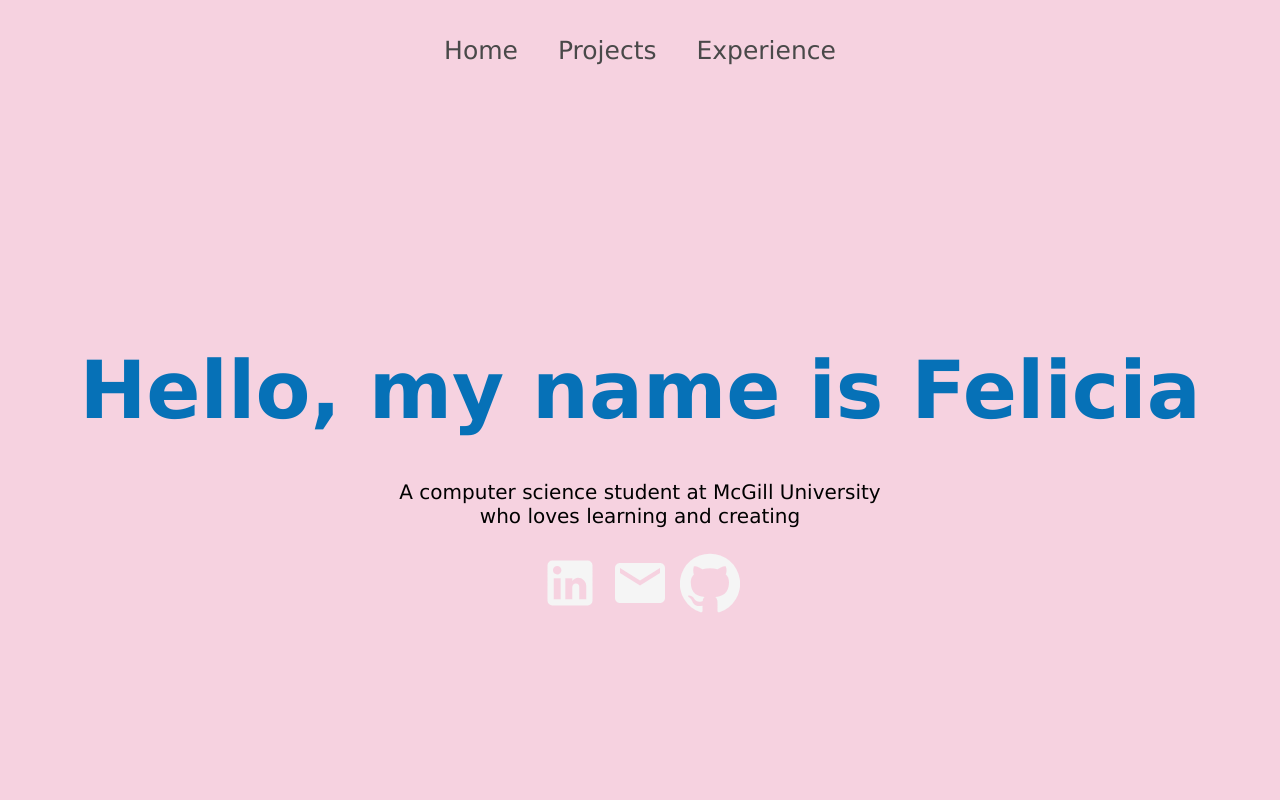
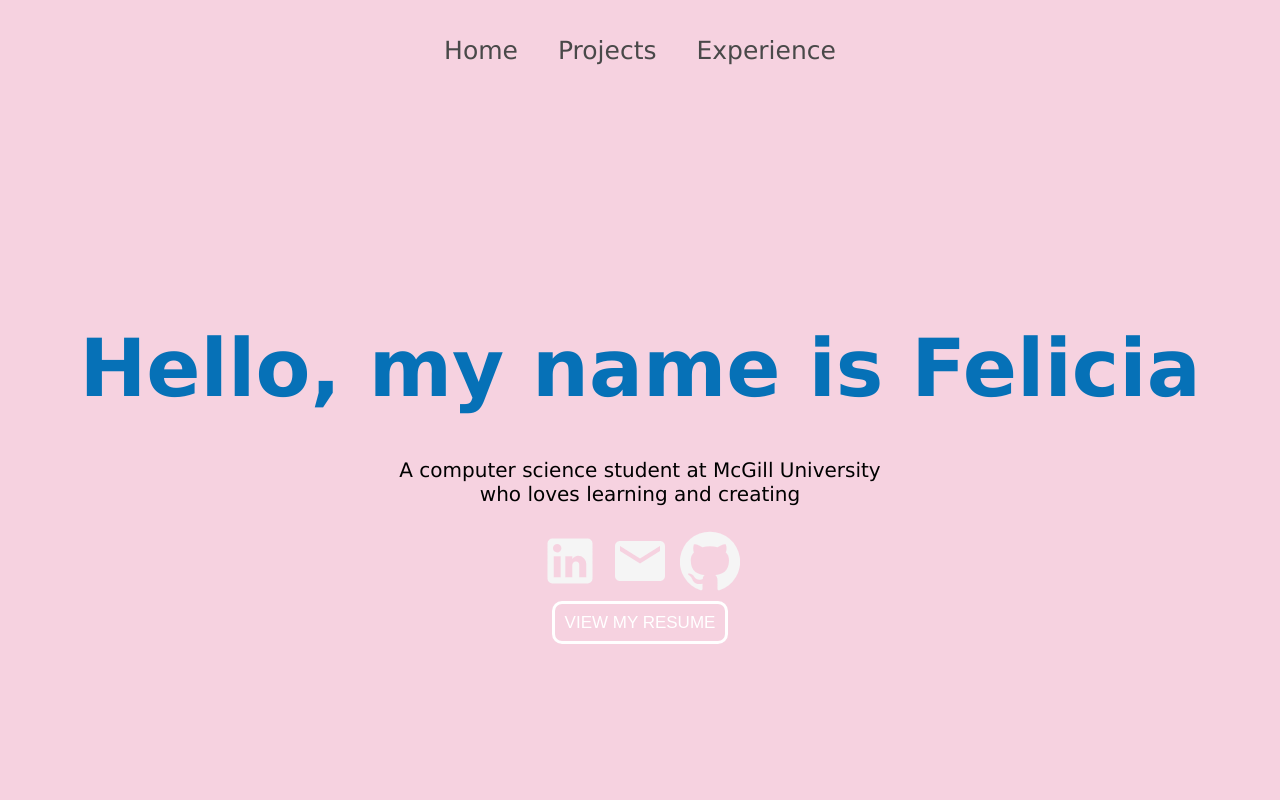
Before and after one commit to feiction/feiction.github.io, a React (Create React App) app: page / in a window 1280 px wide. Shown: the top 800 px of the page. Built offline with nearby package versions, Linux system fonts and the light colour scheme.

Commit message:
resume + proj change

```diff
--- a/src/pages/Home.js
+++ b/src/pages/Home.js
@@ -13,8 +13,13 @@ function Home() {
           <p>A computer science student at McGill University who loves learning and creating</p>
           <LinkedInIcon onClick={() => window.open('https://www.linkedin.com/in/chen-felicia/')}/>
           <EmailIcon onClick={() => window.open('mailto:felicia.qf.chen@gmail.com')}/>
-          <GithubIcon onClick={() => window.open('https://github.com/fei-felicia-chen')}/>
+          <GithubIcon onClick={() => window.open('https://github.com/fei-felicia-chen')} />
         </div>
+        <div>
+            <a href="https://1drv.ms/b/s!AkM4DQZVxDWihU2GZffghlhIRzNM?e=6hwtof" target="_blank" rel="noreferrer" className="BUTTON_XIV">
+              View my resume
+            </a>
+          </div>
       </div>
       <div className="skills">
         <center><h1> About me </h1></center>
--- a/src/styles/Home.css
+++ b/src/styles/Home.css
@@ -37,7 +37,55 @@ body {
     font-size: 60px;
     margin: 5px;
     color: whitesmoke;
+    cursor: pointer
   }
+
+  .about .BUTTON_XIV {
+    transition: all .5s ease;
+    color: #fff;
+    border: 3px solid white;
+    font-family:'Montserrat', sans-serif;
+    text-transform: uppercase;
+    text-align: center;
+    line-height: 1;
+    font-size: 17px;
+    background-color : transparent;
+    padding: 10px;
+    outline: none;
+    border-radius: 4px;
+    text-decoration: none;
+    display: inline-block;
+    -webkit-border-radius: 10px;
+    -moz-border-radius: 10px;
+/*   background: #0671B7;
+   -webkit-border-radius: 10px;
+   -moz-border-radius: 10px;
+   border-radius: 10px;
+   color: #FFFFFF;
+   font-size: 15px;
+   font-weight: 50;
+   padding: 10px;
+   -webkit-box-shadow: 1px 1px 15px 0 #000000;
+   -moz-box-shadow: 1px 1px 15px 0 #000000;
+   box-shadow: 1px 1px 15px 0 #000000;
+   text-shadow: 1px 1px 15px #000000;
+   border: solid #0671B7 1px;
+   text-decoration: none;
+   display: inline-block;
+   cursor: pointer;
+   text-align: center; */
+  }
+
+  .BUTTON_XIV:hover {
+    color: pink;
+    background-color: #fff
+    /* border: solid #337FED 1px;
+    background: #1E62D0;
+    -webkit-border-radius: 10px;
+    -moz-border-radius: 10px;
+    border-radius: 10px;
+    text-decoration: none; */
+ }
 
   .skills .prompt {
     width: 70%;
--- a/src/styles/ProjectDisplay.css
+++ b/src/styles/ProjectDisplay.css
@@ -25,4 +25,5 @@
   .project svg {
     font-size: 60px;
     color: #3e497a;
+    cursor: pointer
   }
```
